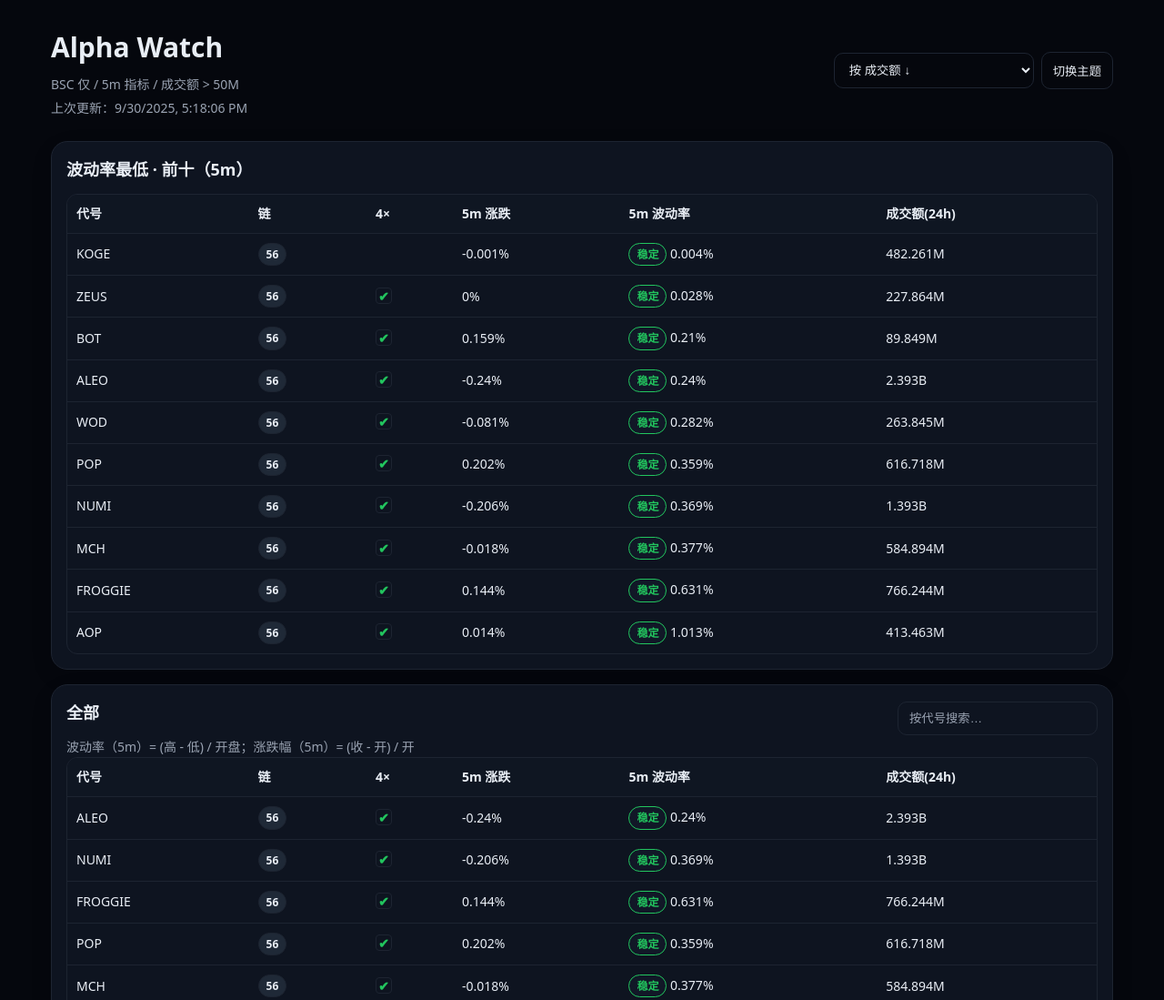
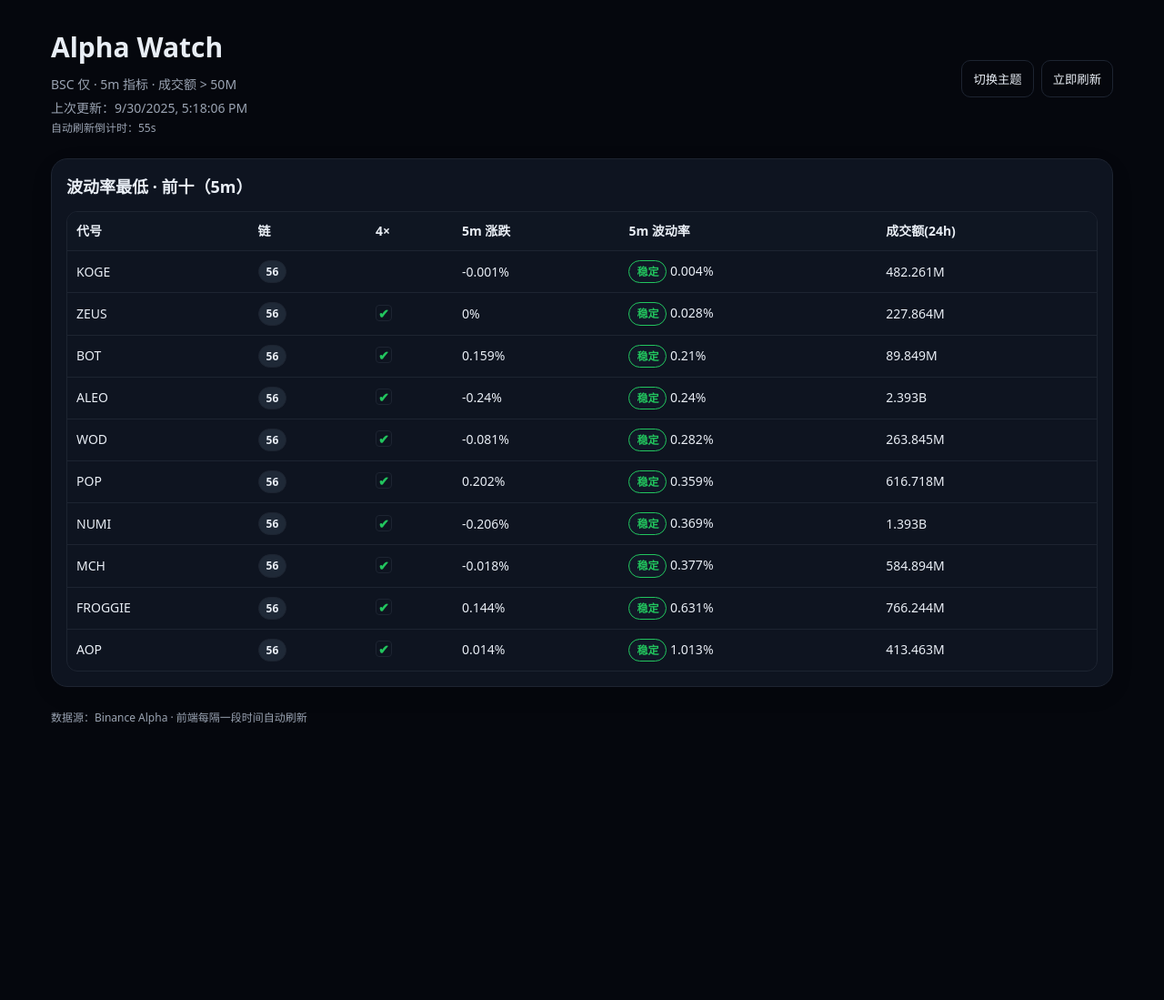
Before and after one commit to jeremyzhong7/alpha-watch, a website: page docs/index.html in a window 1280 px wide. Shown: the top 1099 px of the page at 91% size. After the commit the page ends 822 px from the top, so only its background shows below. Drawn offline with Linux system fonts and the light colour scheme.

Commit message:
refactor: update app.js and index.html for improved theme handling and UI enhancements

```diff
--- a/docs/app.js
+++ b/docs/app.js
@@ -12,144 +12,118 @@ function humanVol(v){
 function pct(v){ return ((Number(v)||0)*100).toFixed(3).replace(/\.?0+$/,'') + '%'; }
 function labelClass(s){ return s==='稳定' ? 'ok' : (s==='一般' ? 'warn' : 'bad'); }
 
-let RAW_ROWS = [];
-let CURRENT_ROWS = [];
+function saveTheme(theme){ try{ localStorage.setItem('alpha_theme', theme); }catch(e){} }
+function loadTheme(){ try{ return localStorage.getItem('alpha_theme') || 'dark'; }catch(e){ return 'dark'; } }
+function setTheme(theme){ document.body.setAttribute('data-theme', theme); saveTheme(theme); }
 
-function coerceRow(x){
-  // Backward-compat mapping for old schemas
-  const mapped = {...x};
-  if (mapped.change5m == null && mapped.priceChangePercent != null){
-    mapped.change5m = Number(mapped.priceChangePercent)/100; // fallback from 24h pct
+let TICK_MS = 60_000; // 默认 60s 刷新一次（可改）
+let timer = null;
+let nextAt = 0;
+
+function scheduleTick(){
+  clearTimeout(timer);
+  nextAt = Date.now() + TICK_MS;
+  updateNextTick();
+  timer = setTimeout(tick, TICK_MS);
 }
-  if (mapped.volatility5m == null && mapped.volatility != null){
-    mapped.volatility5m = Number(mapped.volatility);
+function updateNextTick(){
+  const el = document.getElementById('nextTick');
+  if (!el) return;
+  const remain = Math.max(0, nextAt - Date.now());
+  const s = Math.ceil(remain/1000);
+  el.textContent = '自动刷新倒计时：' + s + 's';
 }
-  if (mapped.quoteVolume24h == null && mapped.quoteVolume != null){
-    mapped.quoteVolume24h = Number(mapped.quoteVolume);
-  }
-  if (mapped.shortSymbol == null && mapped.baseAsset){
-    mapped.shortSymbol = String(mapped.baseAsset);
-  }
-  if (mapped.stability == null && mapped.volatility5m != null){
-    const v = Number(mapped.volatility5m)||0;
-    mapped.stability = v<0.05 ? '稳定' : (v<0.15 ? '一般' : '较差');
-  }
-  if (typeof mapped.fourX !== 'boolean'){
-    mapped.fourX = Boolean(mapped.fourX);
-  }
-  return mapped;
+setInterval(updateNextTick, 1000);
+
+async function tick(force){
+  // 如果页面不可见，延后到可见时再刷新，避免浪费请求
+  if (!force && document.hidden){ scheduleTick(); return; }
+  await loadData();
+  scheduleTick();
 }
 
-function applySort(rows, key){
-  const arr = rows.slice();
-  switch(key){
-    case 'vol5-asc':  arr.sort((a,b)=>(a.volatility5m||0)-(b.volatility5m||0)); break;
-    case 'vol5-desc': arr.sort((a,b)=>(b.volatility5m||0)-(a.volatility5m||0)); break;
-    case 'chg5-asc':  arr.sort((a,b)=>(a.change5m||0)-(b.change5m||0)); break;
-    case 'chg5-desc': arr.sort((a,b)=>(b.change5m||0)-(a.change5m||0)); break;
-    case 'vol24-asc': arr.sort((a,b)=>(a.quoteVolume24h||0)-(b.quoteVolume24h||0)); break;
-    case 'vol24-desc':default: arr.sort((a,b)=>(b.quoteVolume24h||0)-(a.quoteVolume24h||0)); break;
-  }
-  return arr;
-}
-
-function saveTheme(theme){
-  try{ localStorage.setItem('alpha_theme', theme); }catch(e){}
-}
-function loadTheme(){
-  try{ return localStorage.getItem('alpha_theme') || 'dark'; }catch(e){ return 'dark'; }
-}
-function setTheme(theme){
-  document.body.setAttribute('data-theme', theme);
-  saveTheme(theme);
-}
-
-async function load(){
-  // Theme init
-  setTheme(loadTheme());
-  document.getElementById('themeBtn').addEventListener('click', function(){
-    const next = (document.body.getAttribute('data-theme') === 'dark') ? 'light' : 'dark';
-    setTheme(next);
-  });
-
+async function loadData(){
   const elUpdated = document.getElementById('updatedAt');
-  const sorter = document.getElementById('sorter');
-  const search = document.getElementById('search');
-
   try{
     const r = await fetch('./data.json?v=' + Date.now(), {cache:'no-store'});
     if (!r.ok) throw new Error('data.json fetch failed: ' + r.status);
     const j = await r.json();
     elUpdated.textContent = '上次更新：' + new Date(j.updatedAt).toLocaleString();
 
-    RAW_ROWS = (j.rows || []).map(coerceRow);
-    CURRENT_ROWS = applySort(RAW_ROWS, sorter.value);
+    const rows = (j.rows || []).slice().sort((a,b)=> (a.volatility5m||0)-(b.volatility5m||0));
+    const top10 = rows.slice(0,10);
 
-    console.info('alpha-watch rows sample:', RAW_ROWS[0]);
-
-    // Top10 默认按 5m 波动率升序
-    const top10 = RAW_ROWS.slice().sort((a,b)=>(a.volatility5m||0)-(b.volatility5m||0)).slice(0,10);
-    renderTable('top10', top10);
-    renderTable('table', CURRENT_ROWS);
-
-    sorter.addEventListener('change', function(){
-      CURRENT_ROWS = applySort(filteredRows(search.value), sorter.value);
-      renderTable('table', CURRENT_ROWS);
-    });
-
-    search.addEventListener('input', function(e){
-      CURRENT_ROWS = applySort(filteredRows(e.target.value), sorter.value);
-      renderTable('table', CURRENT_ROWS);
-    });
-
+    renderTop10(top10);
   }catch(e){
     console.error(e);
-    elUpdated.textContent = '加载失败（可能是 404 或缓存未更新）。请在 Actions 里确认已生成 docs/data.json。';
-    renderTable('top10', []);
-    renderTable('table', []);
+    elUpdated.textContent = '加载失败（可能是缓存或网络问题）。';
+    renderTop10([]);
+  }
 }
 
-  function filteredRows(q){
-    q = (q||'').trim().toLowerCase();
-    if (!q) return RAW_ROWS.slice();
-    return RAW_ROWS.filter(x => (x.shortSymbol||'').toLowerCase().indexOf(q) >= 0);
-  }
-
-  function renderTable(targetId, list){
-    const el = document.getElementById(targetId);
+function renderTop10(list){
+  const el = document.getElementById('top10');
   if (!list || !list.length){
     el.innerHTML = '<div class="small">暂无数据</div>';
     return;
   }
-    let html = '';
-    html += '<table>';
-    html +=   '<thead>';
-    html +=     '<tr>';
-    html +=       '<th>代号</th>';
-    html +=       '<th>链</th>';
-    html +=       '<th>4×</th>';
-    html +=       '<th>5m 涨跌</th>';
-    html +=       '<th>5m 波动率</th>';
-    html +=       '<th>成交额(24h)</th>';
-    html +=     '</tr>';
-    html +=   '</thead>';
-    html +=   '<tbody>';
-
-    for (let i=0;i<list.length;i++){
-      const x = list[i];
-      html += '<tr>';
-      html +=   '<td><span class="tag">' + (x.shortSymbol || '-') + '</span></td>';
-      html +=   '<td>' + (x.chainId ? ('<span class="badge chain">' + x.chainId + '</span>') : '-') + '</td>';
-      html +=   '<td>' + (x.fourX === true ? '<span class="ok-icon">✔</span>' : '') + '</td>';
-      html +=   '<td>' + pct(x.change5m) + '</td>';
-      html +=   '<td><span class="badge ' + labelClass(x.stability) + '">' + (x.stability||'-') + '</span> ' + pct(x.volatility5m) + '</td>';
-      html +=   '<td>' + humanVol(x.quoteVolume24h) + '</td>';
-      html += '</tr>';
+  const html = [
+    '<table>',
+      '<thead>',
+        '<tr>',
+          '<th>代号</th>',
+          '<th>链</th>',
+          '<th>4×</th>',
+          '<th>5m 涨跌</th>',
+          '<th>5m 波动率</th>',
+          '<th>成交额(24h)</th>',
+        '</tr>',
+      '</thead>',
+      '<tbody>',
+      ...list.map(x => {
+        const stability = x.stability || '-';
+        const chain = x.chainId ? '<span class="badge chain">' + x.chainId + '</span>' : '-';
+        const fourx = x.fourX === true ? '<span class="ok-icon">✔</span>' : '';
+        return [
+          '<tr>',
+            '<td><span class="tag">', (x.shortSymbol || '-'), '</span></td>',
+            '<td>', chain, '</td>',
+            '<td>', fourx, '</td>',
+            '<td>', pct(x.change5m), '</td>',
+            '<td><span class="badge ', labelClass(stability), '">', stability, '</span> ', pct(x.volatility5m), '</td>',
+            '<td>', humanVol(x.quoteVolume24h), '</td>',
+          '</tr>'
+        ].join('');
+      }),
+      '</tbody>',
+    '</table>'
+  ].join('');
+  el.innerHTML = html;
 }
 
-    html +=   '</tbody>';
-    html += '</table>';
-    el.innerHTML = html;
+function initThemeAndButtons(){
+  setTheme(loadTheme());
+  document.getElementById('themeBtn').addEventListener('click', function(){
+    const next = (document.body.getAttribute('data-theme') === 'dark') ? 'light' : 'dark';
+    setTheme(next);
+  });
+  document.getElementById('refreshBtn').addEventListener('click', function(){
+    tick(true);
+  });
 }
+
+(function main(){
+  // 支持通过 URL hash 设置刷新间隔（秒），例如 #refresh=30
+  const m = (location.hash||'').match(/refresh=(\\d+)/i);
+  if (m) {
+    TICK_MS = Math.max(5, parseInt(m[1],10)) * 1000;
   }
-load();
+  initThemeAndButtons();
+  loadData().then(scheduleTick);
+  document.addEventListener('visibilitychange', function(){
+    if (!document.hidden){
+      // 页面回到可见时立刻刷新一次
+      tick(true);
+    }
+  });
+})();
--- a/docs/index.html
+++ b/docs/index.html
@@ -3,7 +3,7 @@
 <head>
   <meta charset="utf-8" />
   <meta name="viewport" content="width=device-width,initial-scale=1" />
-  <title>Alpha Watch | Binance Alpha 监控</title>
+  <title>Alpha Watch | 5m 低波动 Top10</title>
   <link rel="stylesheet" href="./styles.css" />
 </head>
 <body class="bg" data-theme="dark">
@@ -11,19 +11,13 @@
     <div class="row-between">
       <div>
         <h1>Alpha Watch</h1>
-        <p class="sub">BSC 仅 / 5m 指标 / 成交额 > 50M</p>
+        <p class="sub">BSC 仅 · 5m 指标 · 成交额 > 50M</p>
         <div id="updatedAt" class="muted"></div>
+        <div id="nextTick" class="small muted"></div>
       </div>
       <div class="toolbar">
-        <select id="sorter" class="input">
-          <option value="vol5-asc">按 5m 波动率 ↑</option>
-          <option value="vol5-desc">按 5m 波动率 ↓</option>
-          <option value="chg5-asc">按 5m 涨跌 ↑</option>
-          <option value="chg5-desc">按 5m 涨跌 ↓</option>
-          <option value="vol24-asc">按 成交额 ↑</option>
-          <option value="vol24-desc" selected>按 成交额 ↓</option>
-        </select>
         <button id="themeBtn" class="btn">切换主题</button>
+        <button id="refreshBtn" class="btn">立即刷新</button>
       </div>
     </div>
   </header>
@@ -33,19 +27,10 @@
       <h2>波动率最低 · 前十（5m）</h2>
       <div id="top10" class="table-wrap"></div>
     </section>
-
-    <section class="card">
-      <div class="row-between">
-        <h2>全部</h2>
-        <input id="search" class="input" placeholder="按代号搜索…" />
-      </div>
-      <div class="muted">波动率（5m）= (高 - 低) / 开盘；涨跌幅（5m）= (收 - 开) / 开</div>
-      <div id="table" class="table-wrap"></div>
-    </section>
   </main>
 
   <footer class="container muted small">
-    <span>数据源：Binance Alpha</span>
+    <span>数据源：Binance Alpha · 前端每隔一段时间自动刷新</span>
   </footer>
 
   <script src="./app.js"></script>
--- a/docs/styles.css
+++ b/docs/styles.css
@@ -4,7 +4,6 @@
   --chip:#111827; --chip2:#1f2937;
   --border:#1d2431; --thead:#0f1622;
 }
-/* Light theme overrides */
 [data-theme="light"]{
   --bg:#f7f9fc; --card:#ffffff; --muted:#5b6472; --text:#0c1320;
   --ok:#16a34a; --warn:#d97706; --bad:#dc2626;
@@ -16,10 +15,10 @@ body{margin:0;background:var(--bg);color:var(--text);font:14px/1.6 system-ui,-ap
 .container{max-width:1200px;margin:24px auto;padding:0 16px}
 h1{font-size:30px;margin:4px 0 6px} h2{font-size:18px;margin:0 0 12px}
 .sub{color:var(--muted);margin:0 0 4px} .muted{color:var(--muted)}
+.small{font-size:12px;color:var(--muted)}
 .card{background:linear-gradient(180deg,var(--card),var(--card));border:1px solid var(--border);border-radius:18px;padding:16px;margin:16px 0;box-shadow:0 8px 30px rgba(0,0,0,.05)}
 .row-between{display:flex;align-items:center;justify-content:space-between;gap:12px}
-.input{background:transparent;border:1px solid var(--border);border-radius:10px;color:var(--text);padding:10px 12px;min-width:220px;outline:none}
-.input::placeholder{color:var(--muted)}
+.toolbar{display:flex;gap:8px;align-items:center}
 .btn{border:1px solid var(--border);background:transparent;border-radius:10px;padding:10px 12px;color:var(--text);cursor:pointer}
 .btn:hover{opacity:.9}
 .table-wrap{overflow:auto;border:1px solid var(--border);border-radius:12px}
@@ -32,5 +31,3 @@ tbody td{padding:10px;border-top:1px solid var(--border);white-space:nowrap;vert
 .badge.warn{border-color:var(--warn);color:var(--warn)}
 .badge.bad{border-color:var(--bad);color:var(--bad)}
 .ok-icon{display:inline-block;width:18px;height:18px;border-radius:4px;border:1px solid var(--border);background:transparent;color:var(--ok);line-height:18px;text-align:center;font-weight:700}
-.small{font-size:12px;color:var(--muted)}
-.toolbar{display:flex;gap:8px;align-items:center}
```
Lines whose indentation alone changed are shown as unchanged.
